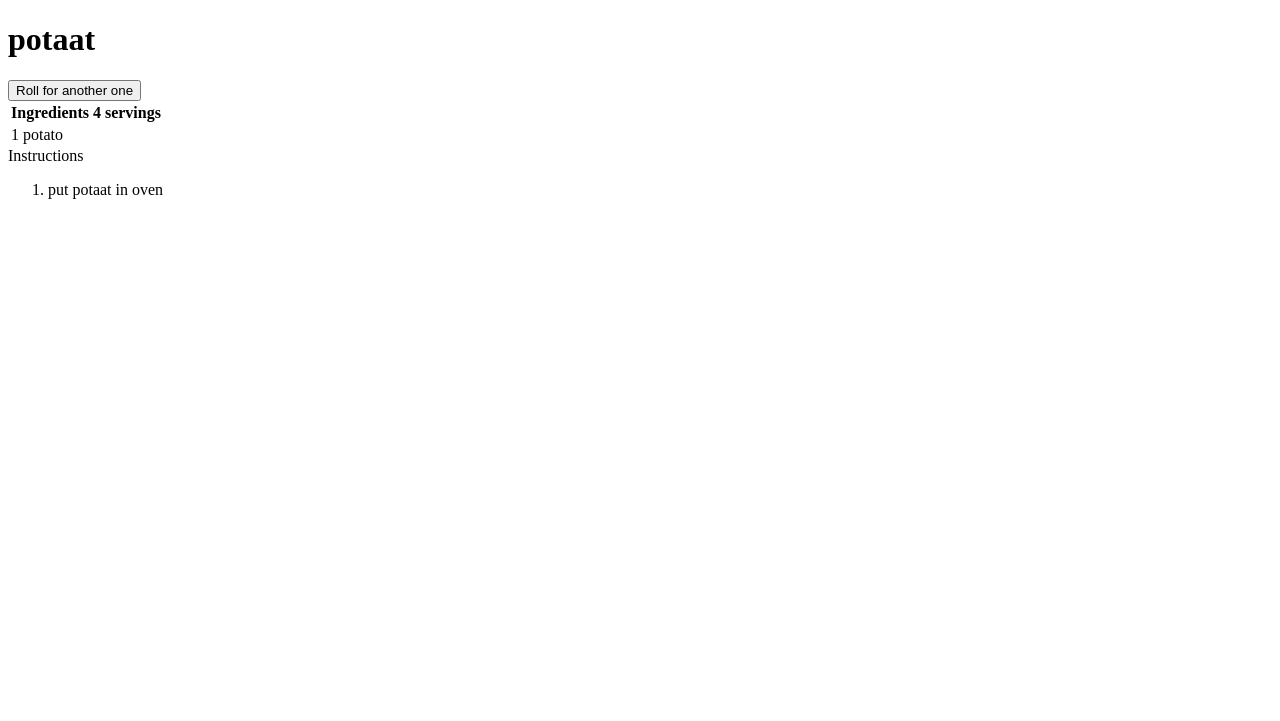
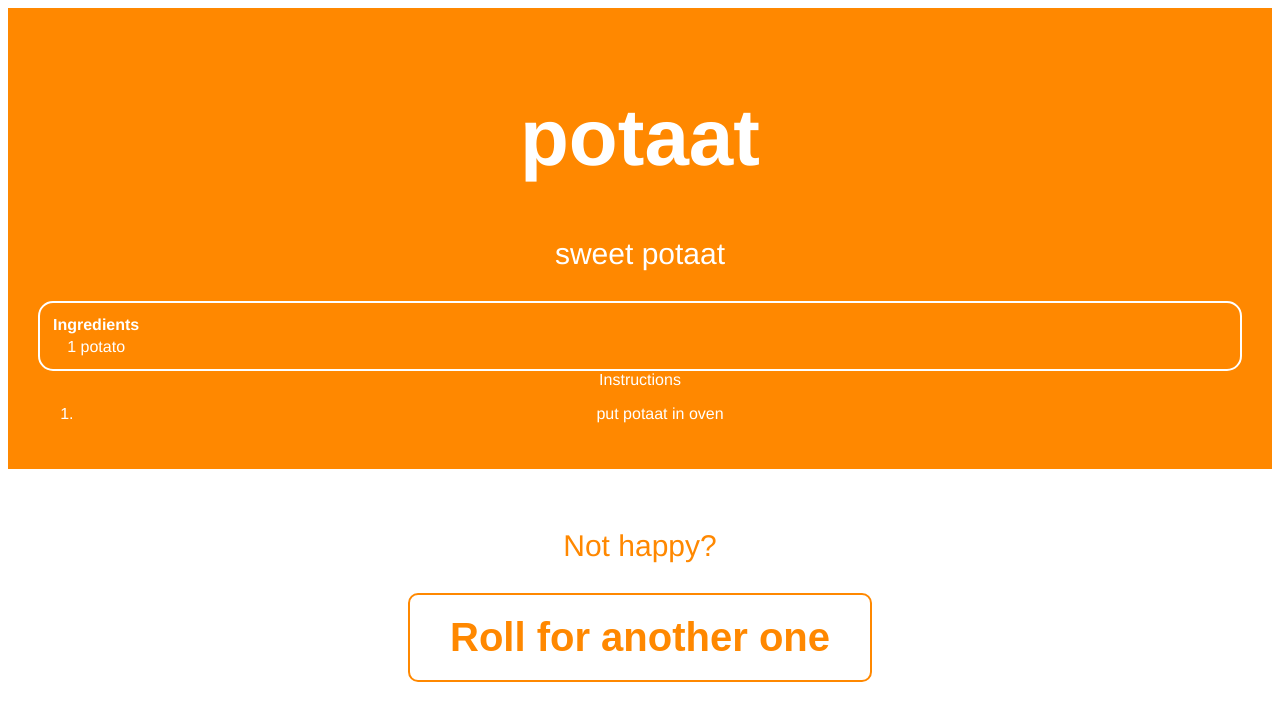
Before and after one commit to JoakimRiikonen/RecipeRoller, a Django app: page /recipe/1/ in a window 1280 px wide. Shown: the top 721 px of the page. Run offline with Django 3.2, Linux system fonts and the light colour scheme; data comes from the database, SQL or seed files in the repository.

Commit message:
started on recipe styling

```diff
--- a/core/static/core/styles.css
+++ b/core/static/core/styles.css
@@ -7,10 +7,12 @@
 .upper-container {
     background-color: rgb(255, 136, 0);
     padding: 30px;
+    color: white;
 }
 
 .lower-container {
     padding: 30px;
+    color: rgb(255, 136, 0);
 }
 
 h1 {
@@ -20,7 +22,6 @@
 
 p {
     font-size: 30px;
-    color: white;
 }
 
 button {
@@ -43,3 +44,10 @@
     background-color: white;
     color: rgb(255, 136, 0);
 }
+
+#ingredients {
+    border: 2px solid white;
+    border-radius: 15px;
+    color: white;
+    padding: 10px;
+}
--- a/core/templates/core/recipe.html
+++ b/core/templates/core/recipe.html
@@ -1,18 +1,16 @@
 <!DOCTYPE html>
 <head>
-
+    {% load static %}
+    <link rel="stylesheet" href="{% static "core/styles.css" %}">
 </head>
 <body>
+    <div class="upper-container">
         <h1>{{ name }}</h1>
-    <form action="" method="POST">
-        {% csrf_token %}
-        <button>Roll for another one</button>
-    </form>
-    <div id="Ingredients">
+        <p>{{ description }}</p>
+        <div id="ingredients">
             <table id="Ingredients_table">
-            <th className="Ingredients_table_heading">
+                <th className="ingredients_table_heading">
                     <span id="title">Ingredients</span>
-            <span id="servings">4 servings</span>
                 </th>
                 {% for item in ingredients %}
                 <tr className="Ingredients_table_row">
@@ -29,4 +27,12 @@
                 {% endfor %}
             </ol>
         </div>
+    </div>
+    <div class="lower-container">
+        <p>Not happy?</p>
+        <form action="" method="POST">
+            {% csrf_token %}
+            <button>Roll for another one</button>
+        </form>
+    </div>
 </body>
--- a/core/views.py
+++ b/core/views.py
@@ -20,6 +20,7 @@
     steps = list(r.recipe_step.values_list('description', flat=True))
     context = {
         'name': r.name,
+        'description': r.description,
         'ingredients': ingredients,
         'steps': steps,
 
```
Lines whose indentation alone changed are shown as unchanged.
